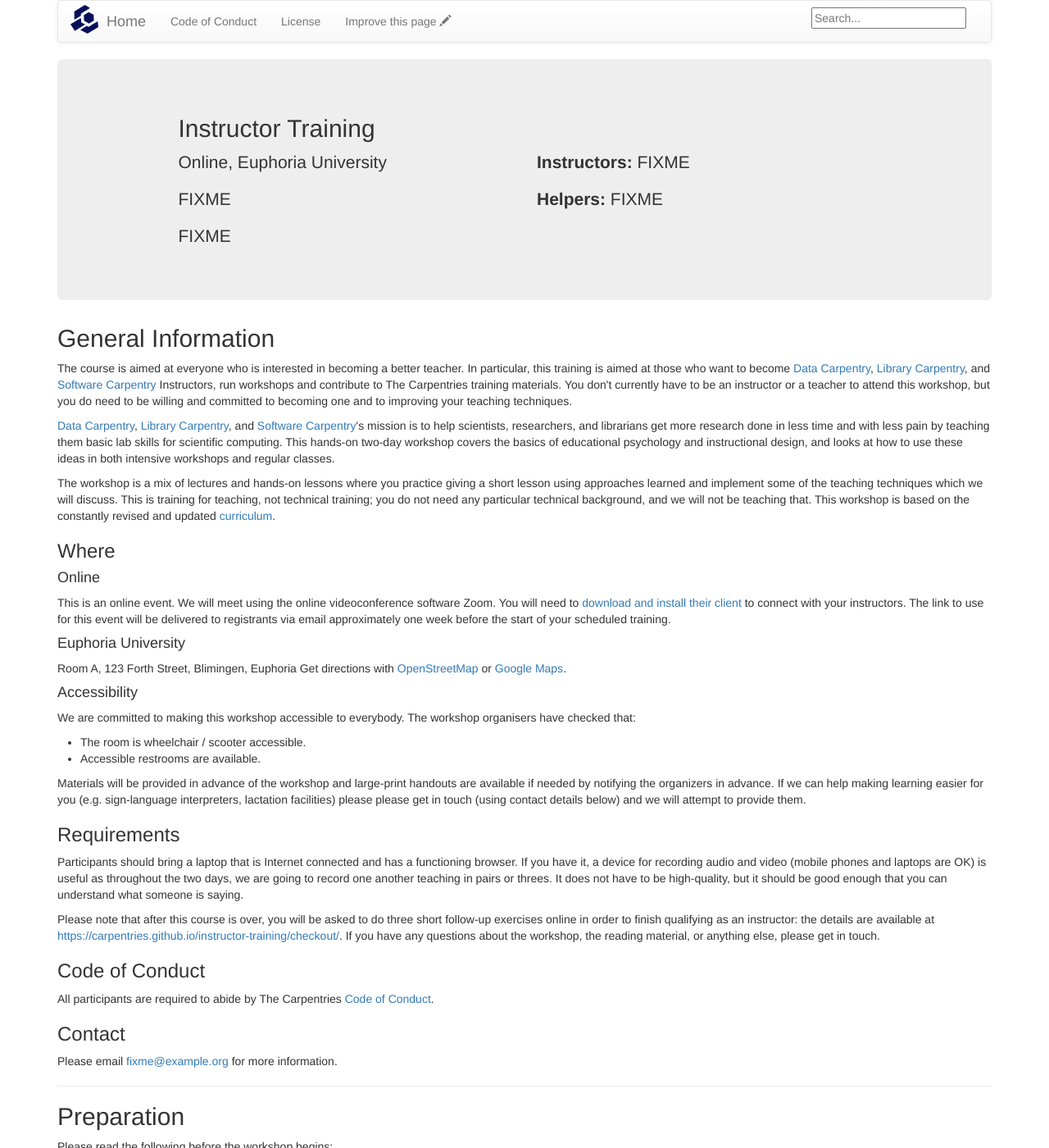
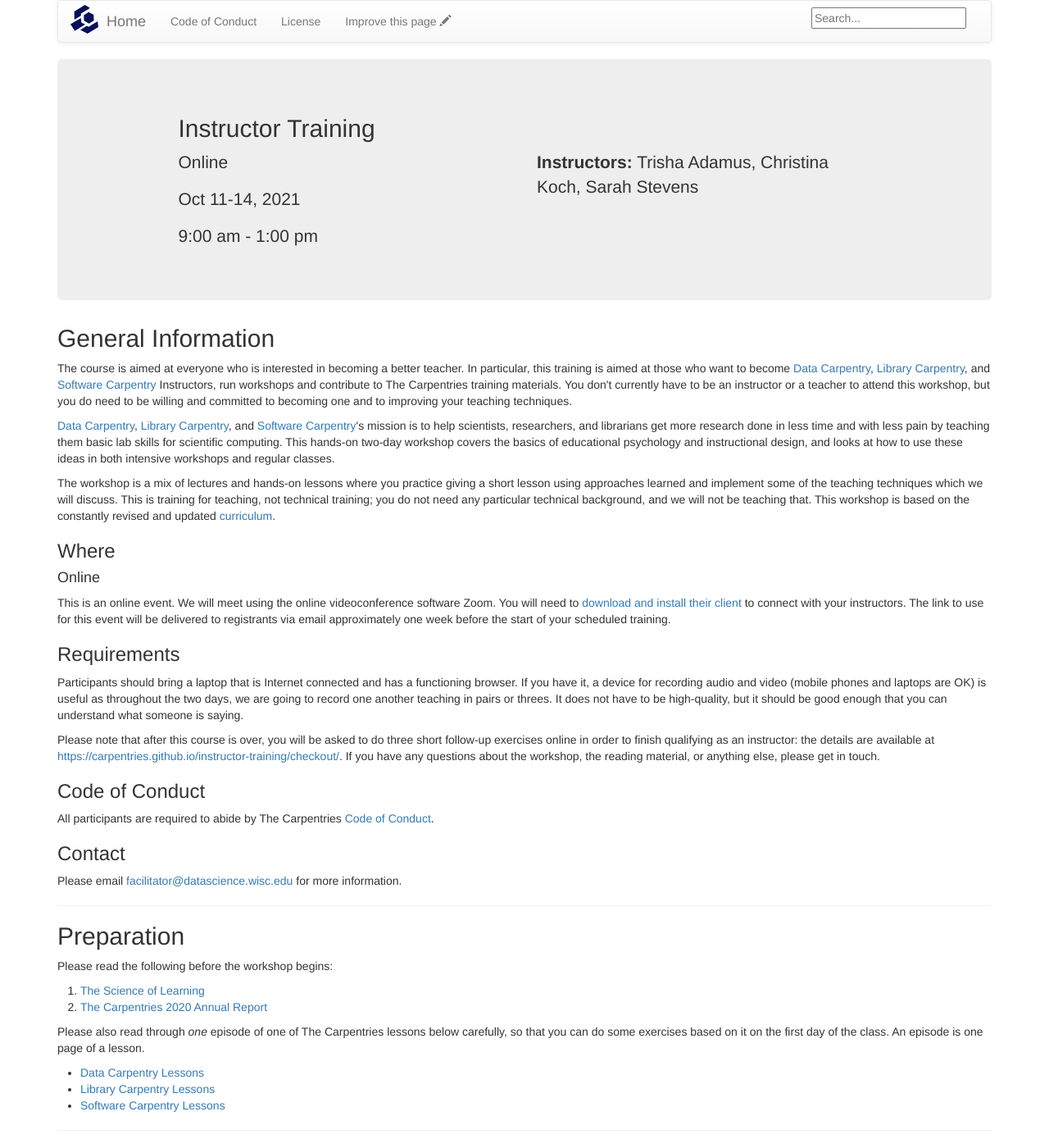
Before and after one commit to UW-Madison-DataScience/2021-10-11-ttt-uwmadison, a Jekyll site: the page built from index.md, in a window 1280 px wide and 1400 px high. Shown: the whole window at 82% size. Built offline with Jekyll 4.4.1, drawn with Linux system fonts in a browser that asks for light colours.

Commit message:
Update index.md

```diff
--- a/index.md
+++ b/index.md
@@ -1,24 +1,20 @@
 ---
 layout: workshop      # DON'T CHANGE THIS.
 root: .               # DON'T CHANGE THIS EITHER.  (THANK YOU.)
-country: "FIXME"      # lowercase two-letter ISO country code such as "fr" (see https://en.wikipedia.org/wiki/ISO_3166-1)
-language: "FIXME"     # lowercase two-letter ISO language code such as "fr" (see https://en.wikipedia.org/wiki/ISO_639-1)
-humandate: "FIXME"    # human-readable dates for the workshop (e.g., "Feb 17-18, 2020")
-humantime: "FIXME"    # human-readable times for the workshop (e.g., "9:00 am - 4:30 pm")
-startdate: FIXME      # machine-readable start date for the workshop in YYYY-MM-DD format like 2015-01-01
-enddate: FIXME        # machine-readable end date for the workshop in YYYY-MM-DD format like 2015-01-02
-instructor: ["FIXME"] # boxed, comma-separated list of instructors' names as strings, like ["Kay McNulty", "Betty Jennings", "Betty Snyder"]
-helper: ["FIXME"]     # boxed, comma-separated list of helpers' names, like ["Marlyn Wescoff", "Fran Bilas", "Ruth Lichterman"]
-contact: ["fixme@example.org"]    # boxed, comma-separated list of contact email addresses for the host, lead instructor, or whoever else is handling questions, like ["marlyn.wescoff@example.org", "fran.bilas@example.org", "ruth.lichterman@example.org"]
+country: "us"      # lowercase two-letter ISO country code such as "fr" (see https://en.wikipedia.org/wiki/ISO_3166-1)
+language: "en"     # lowercase two-letter ISO language code such as "fr" (see https://en.wikipedia.org/wiki/ISO_639-1)
+humandate: "Oct 11-14, 2021"    # human-readable dates for the workshop (e.g., "Feb 17-18, 2020")
+humantime: "9:00 am - 1:00 pm"    # human-readable times for the workshop (e.g., "9:00 am - 4:30 pm")
+startdate: 2021-10-11      # machine-readable start date for the workshop in YYYY-MM-DD format like 2015-01-01
+enddate: 2021-10-14        # machine-readable end date for the workshop in YYYY-MM-DD format like 2015-01-02
+instructor: ["Trisha Adamus", "Christina Koch", "Sarah Stevens"] # boxed, comma-separated list of instructors' names as strings, like ["Kay McNulty", "Betty Jennings", "Betty Snyder"]
+#helper: ["FIXME"]     # boxed, comma-separated list of helpers' names, like ["Marlyn Wescoff", "Fran Bilas", "Ruth Lichterman"]
+contact: ["facilitator@datascience.wisc.edu"]    # boxed, comma-separated list of contact email addresses for the host, lead instructor, or whoever else is handling questions, like ["marlyn.wescoff@example.org", "fran.bilas@example.org", "ruth.lichterman@example.org"]
 etherpad:             # optional: URL for the workshop Etherpad if there is one
 eventbrite:           # optional: alphanumeric key for Eventbrite registration, e.g., "1234567890AB" (if Eventbrite is being used)
 locations:
   - venue: "Online"
     address: ""
-
-  - venue: "Euphoria University"
-    address: "Room A, 123 Forth Street, Blimingen, Euphoria"
-    latlng: "41.7901128,-87.6007318"
 
 ---
 
```
